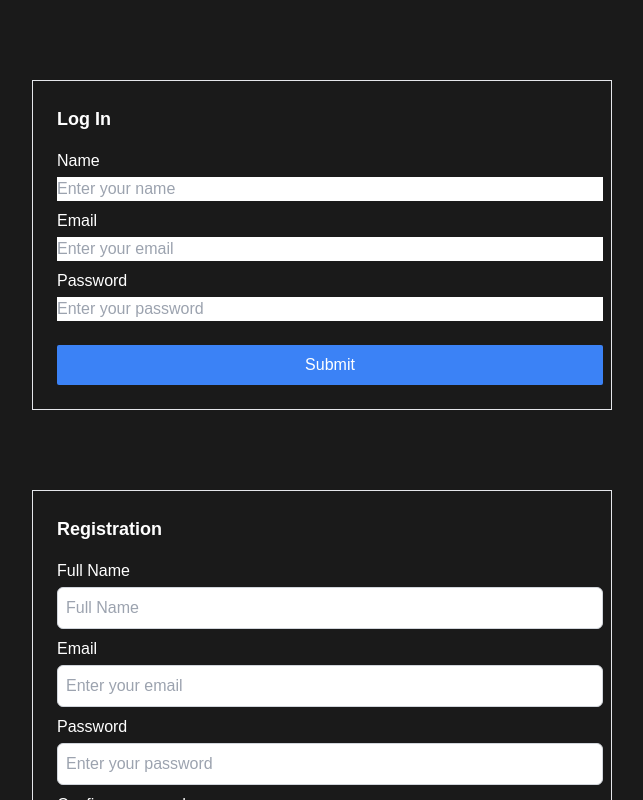
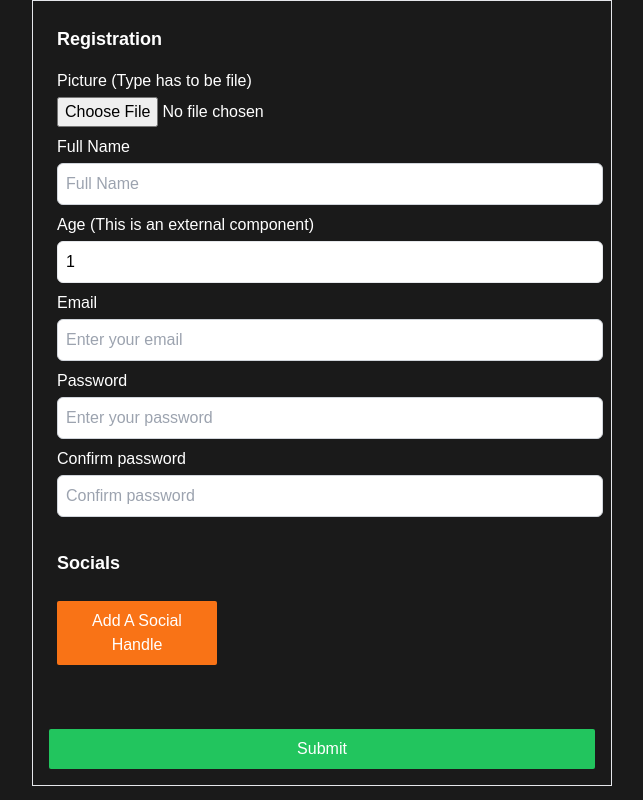
Before and after one commit to The-BlackShadoww/React-hook-Form-Setup, a Next.js app: page / in a window 1280 px wide. Shown: the top 800 px of the page, without its empty margins (318-961 px from the left). Built offline with nearby package versions, Linux system fonts and the light colour scheme.

Commit message:
complete setup

```diff
--- a/app/page.tsx
+++ b/app/page.tsx
@@ -4,7 +4,7 @@ import RegistrationForm from "@/components/RegistrationForm";
 export default function Home() {
   return (
     <div className="space-y-20">
-      <Form />
+      {/* <Form /> */}
       <RegistrationForm />
     </div>
   );
--- /dev/null
+++ b/components/NumberInput.tsx
@@ -0,0 +1,54 @@
+import React from "react";
+
+interface NumberInputProps
+  extends Omit<
+    React.InputHTMLAttributes<HTMLInputElement>,
+    "onChange" | "value"
+  > {
+  value: number;
+  onChange: (value: number) => void;
+}
+
+const NumberInput: React.FC<NumberInputProps> = ({
+  value,
+  onChange,
+  ...props
+}) => {
+  const handleChange = (e: React.ChangeEvent<HTMLInputElement>) => {
+    const newValue = e.target.valueAsNumber || 0;
+    onChange(newValue);
+  };
+
+  return (
+    <input
+      type="number"
+      min={0}
+      value={value}
+      onChange={handleChange}
+      {...props}
+    />
+  );
+};
+
+export default NumberInput;
+
+// import React from "react";
+
+// const NumberInput = ({ value, onChange, ...props }) => {
+//   const handleChange = (e: React.ChangeEvent<HTMLInputElement>) => {
+//     const value = e.target.valueAsNumber || 0;
+//     onChange(value);
+//   };
+
+//   return (
+//     <input
+//       type="number"
+//       min={0}
+//       value={value}
+//       onChange={handleChange}
+//       {...props}
+//     />
+//   );
+// };
+
+// export default NumberInput;
--- a/components/RegistrationForm.tsx
+++ b/components/RegistrationForm.tsx
@@ -3,15 +3,24 @@
 import React from "react";
 import FieldSet from "./FieldSet";
 import Field from "./Field";
-import { useFieldArray, useForm } from "react-hook-form";
+import { useFieldArray, useForm, Controller } from "react-hook-form";
 import { ErrorMessage } from "@hookform/error-message";
+import NumberInput from "./NumberInput";
+interface SocialHandle {
+  name: string;
+  url: string;
+}
 
 interface FormData {
+  picture: string;
   fname: string;
+  age: number;
   email: string;
   password: string;
   confirmPassword: string;
+  socials: SocialHandle[];
 }
+
 const RegistrationForm = () => {
   const {
     register,
@@ -19,9 +28,19 @@ const RegistrationForm = () => {
     formState: { errors },
     setError,
     control,
+    watch,
   } = useForm<FormData>({
     criteriaMode: "all",
   });
+
+  // Watch specific fields or the entire form
+  const watchedData = watch(); // To watch the entire form data
+  const watchedAge = watch("age"); // To watch only the 'age' field
+  const watchedFname = watch("fname"); // To watch only the 'age' field
+
+  console.log("Form Data:", watchedData); // Logs real-time form data
+  console.log("Watched Age:", watchedAge); // Logs real-time 'age' value
+  console.log("Watched Full Name:", watchedFname); // Logs real-time 'age' value
 
   const { fields, append, remove } = useFieldArray({
     name: "socials",
@@ -32,7 +51,7 @@ const RegistrationForm = () => {
     console.log(data);
 
     setError("root.random", {
-      message: `User not found`,
+      message: `Registration unsuccessful`,
       type: "random",
     });
   };
@@ -43,6 +62,23 @@ const RegistrationForm = () => {
         className="w-[580px] flex flex-col gap-y-4 mb-20 p-4 border"
       >
         <FieldSet label="Registration">
+          <Field label="Picture (Type has to be file)">
+            <input
+              {...register("picture", {
+                required: "Picture is required",
+              })}
+              type="file"
+              id="picture"
+              name="picture"
+            />
+            <ErrorMessage
+              errors={errors}
+              name="picture"
+              render={({ message }) => (
+                <p className="text-red-500">{message}</p>
+              )}
+            />
+          </Field>
           <Field label="Full Name">
             <input
               {...register("fname", { required: "Full name is required" })}
@@ -50,11 +86,38 @@ const RegistrationForm = () => {
               name="fname"
               id="fname"
               placeholder="Full Name"
-              className="w-full p-2 border border-gray-300 rounded-md"
+              className="w-full p-2 border border-gray-300 rounded-md text-black"
             />{" "}
             <ErrorMessage
               errors={errors}
               name="fname"
+              render={({ message }) => (
+                <p className="text-red-500">{message}</p>
+              )}
+            />
+          </Field>
+          {/* Handling external component with Controller */}
+          <Field label="Age (This is an external component)">
+            <Controller
+              name="age"
+              control={control}
+              defaultValue={1}
+              render={({ field: { ref, ...field } }) => (
+                <NumberInput
+                  id="age"
+                  className={`p-2 border box-border w-full rounded-md text-black ${
+                    !!errors.age ? "border-red-500" : "border-gray-200"
+                  }`}
+                  {...field}
+                />
+              )}
+              rules={{
+                max: { value: 100, message: "Age can between 0 to 100" },
+              }}
+            />
+            <ErrorMessage
+              errors={errors}
+              name="age"
               render={({ message }) => (
                 <p className="text-red-500">{message}</p>
               )}
@@ -112,7 +175,7 @@ const RegistrationForm = () => {
               name="confirmPassword"
               id="confirmPassword"
               placeholder="Confirm password"
-              className={`w-full p-2 border border-gray-300 rounded-md ${
+              className={`w-full p-2 border border-gray-300 rounded-md text-black${
                 !!errors.confirmPassword ? "border-red-500" : ""
               }`}
             />
@@ -121,20 +184,39 @@ const RegistrationForm = () => {
         <FieldSet label="Socials">
           {fields.map((field, index) => {
             return (
-              <div key={field.id}>
+              <div
+                key={field.id}
+                className="flex justify-between items-center w-max"
+              >
                 <Field label="Social Name">
                   <input
-                    {...register(`socials[${index}].name`)}
+                    className="p-2 border box-border w-full rounded-md"
+                    {...register(`socials[${index}].name` as keyof FormData)}
                     type="text"
                     id={`socials.${index}.name`}
                     name={`socials.${index}.name`}
                   />
                 </Field>
+                <Field label="Social URL">
+                  <input
+                    className="p-2 border box-border w-full rounded-md"
+                    type="text"
+                    {...register(`socials[${index}].url` as keyof FormData)}
+                    id={`socials[${index}].url`}
+                    name={`socials[${index}].url`}
+                  />
+                </Field>
+                <button
+                  onClick={() => remove(index)}
+                  className="mt-8 mr-2 text-2xl"
+                >
+                  &#8722;
+                </button>
               </div>
             );
           })}
           <button
-            className="bg-orange-500 rounded-sm p-2 w-40"
+            className="bg-orange-500 rounded-sm p-2 w-40 mt-4"
             onClick={() => append({ name: "", url: "" })}
           >
             Add A Social Handle
```
